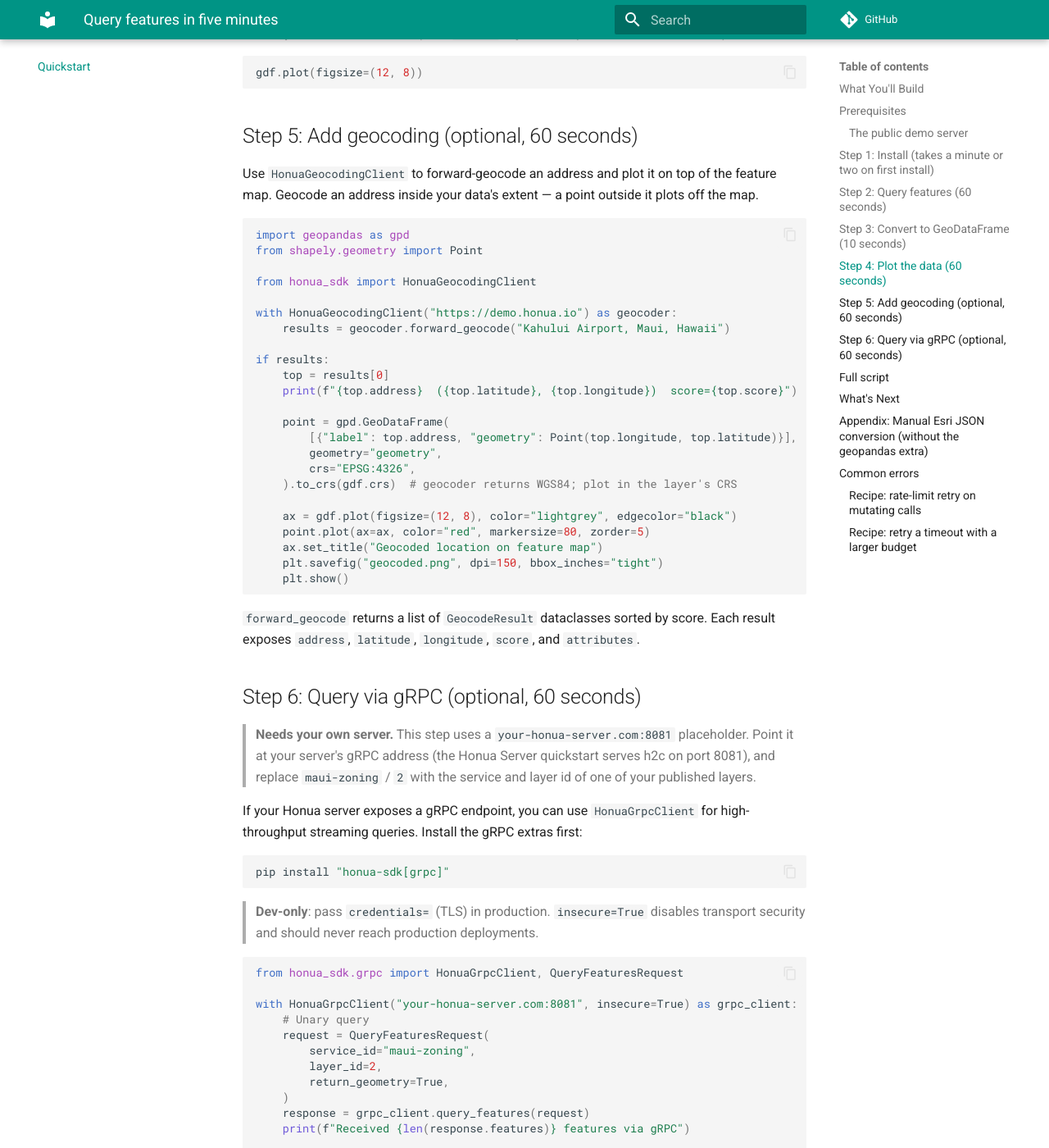
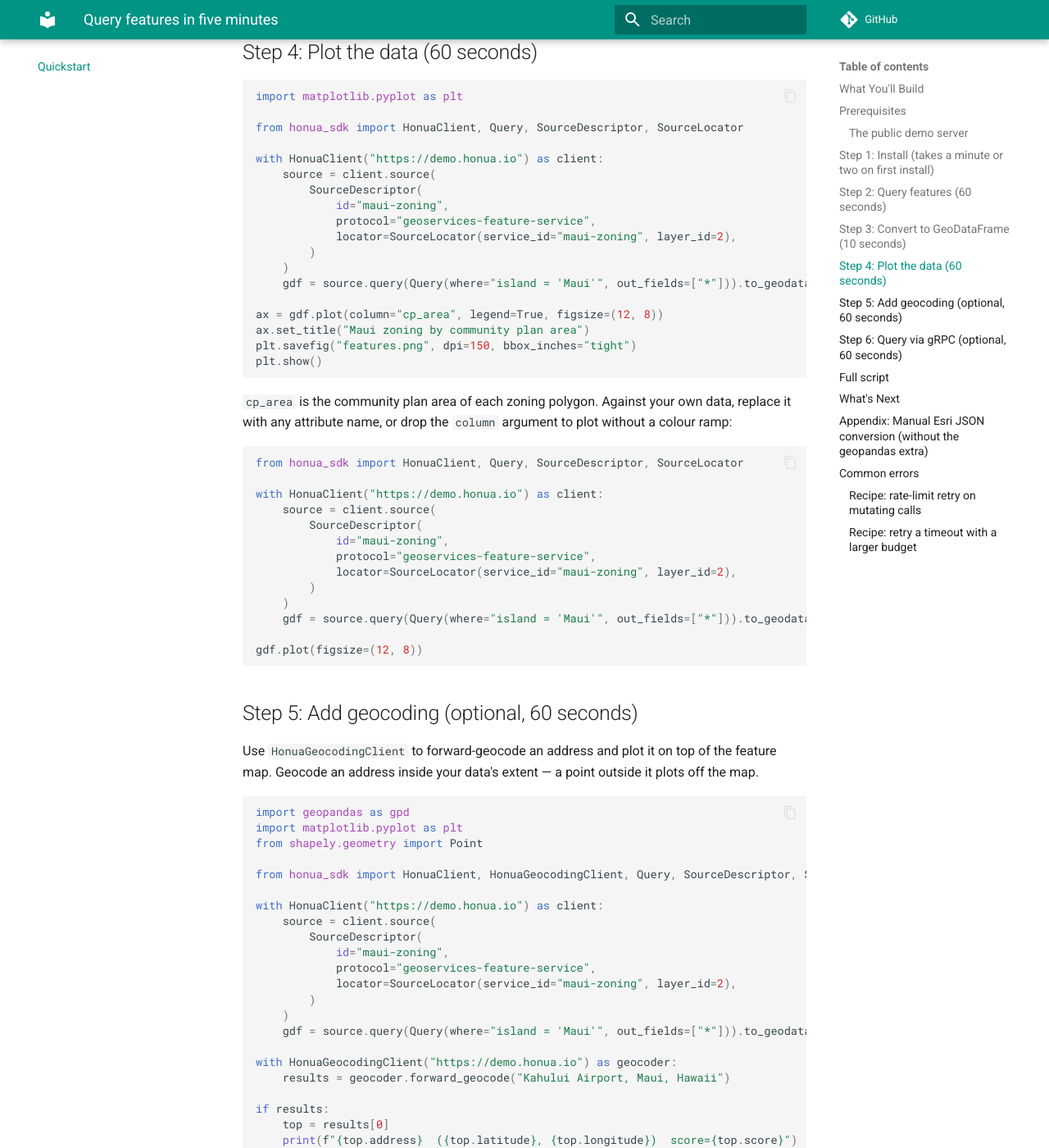
Before and after one commit to honua-io/honua-sdk-python, an MkDocs documentation site: the page built from docs/quickstart.md, in a window 1280 px wide and 1400 px high, scrolled down 2995 px. Shown: the whole window at 82% size. Built offline with MkDocs 1.6.1 and Material for MkDocs 9.7.7, drawn with Linux system fonts in a browser that asks for light colours; comment, search, counter and statistics services are not loaded; the version menu is left out; some of the changed text lies outside the part shown.

Commit message:
sdk-python executable docs: make the README, INSTALL, quickstart and packages/honua-sdk/README blocks run against the 2026.1 candidate (#251, #252, #253, #254) and fix the stale git-install tag and Console scope claim (#250)

````diff
--- a/docs/quickstart.md
+++ b/docs/quickstart.md
@@ -92,6 +92,18 @@
 Shapely glue code required:
 
 ```python
+from honua_sdk import HonuaClient, Query, SourceDescriptor, SourceLocator
+
+with HonuaClient("https://demo.honua.io") as client:
+    source = client.source(
+        SourceDescriptor(
+            id="maui-zoning",
+            protocol="geoservices-feature-service",
+            locator=SourceLocator(service_id="maui-zoning", layer_id=2),
+        )
+    )
+    result = source.query(Query(where="island = 'Maui'", out_fields=["*"]))
+
 gdf = result.to_geodataframe()
 print(gdf.head())
 print(gdf.crs)
@@ -107,6 +119,7 @@
 
 ```python
 from honua_sdk.geopandas import features_to_geodataframe
+from honua_sdk import HonuaClient
 
 with HonuaClient("https://demo.honua.io") as client:
     raw = client.query_features("maui-zoning", layer_id=2, where="island = 'Maui'")
@@ -125,6 +138,18 @@
 ```python
 import matplotlib.pyplot as plt
 
+from honua_sdk import HonuaClient, Query, SourceDescriptor, SourceLocator
+
+with HonuaClient("https://demo.honua.io") as client:
+    source = client.source(
+        SourceDescriptor(
+            id="maui-zoning",
+            protocol="geoservices-feature-service",
+            locator=SourceLocator(service_id="maui-zoning", layer_id=2),
+        )
+    )
+    gdf = source.query(Query(where="island = 'Maui'", out_fields=["*"])).to_geodataframe()
+
 ax = gdf.plot(column="cp_area", legend=True, figsize=(12, 8))
 ax.set_title("Maui zoning by community plan area")
 plt.savefig("features.png", dpi=150, bbox_inches="tight")
@@ -136,6 +161,18 @@
 without a colour ramp:
 
 ```python
+from honua_sdk import HonuaClient, Query, SourceDescriptor, SourceLocator
+
+with HonuaClient("https://demo.honua.io") as client:
+    source = client.source(
+        SourceDescriptor(
+            id="maui-zoning",
+            protocol="geoservices-feature-service",
+            locator=SourceLocator(service_id="maui-zoning", layer_id=2),
+        )
+    )
+    gdf = source.query(Query(where="island = 'Maui'", out_fields=["*"])).to_geodataframe()
+
 gdf.plot(figsize=(12, 8))
 ```
 
@@ -147,9 +184,20 @@
 
 ```python
 import geopandas as gpd
+import matplotlib.pyplot as plt
 from shapely.geometry import Point
 
-from honua_sdk import HonuaGeocodingClient
+from honua_sdk import HonuaClient, HonuaGeocodingClient, Query, SourceDescriptor, SourceLocator
+
+with HonuaClient("https://demo.honua.io") as client:
+    source = client.source(
+        SourceDescriptor(
+            id="maui-zoning",
+            protocol="geoservices-feature-service",
+            locator=SourceLocator(service_id="maui-zoning", layer_id=2),
+        )
+    )
+    gdf = source.query(Query(where="island = 'Maui'", out_fields=["*"])).to_geodataframe()
 
 with HonuaGeocodingClient("https://demo.honua.io") as geocoder:
     results = geocoder.forward_geocode("Kahului Airport, Maui, Hawaii")
@@ -217,14 +265,21 @@
 
 <!-- doc-run: blocked https://github.com/honua-io/honua-sdk-python/issues/259 -->
 ```python
+import asyncio
+
 from honua_sdk.grpc import HonuaGrpcAsyncClient, QueryFeaturesRequest
 
-async with HonuaGrpcAsyncClient("your-honua-server.com:8081", insecure=True) as grpc_client:
-    request = QueryFeaturesRequest(service_id="maui-zoning", layer_id=2)
-    response = await grpc_client.query_features(request)
+async def main() -> None:
+    async with HonuaGrpcAsyncClient("your-honua-server.com:8081", insecure=True) as grpc_client:
+        request = QueryFeaturesRequest(service_id="maui-zoning", layer_id=2)
+        response = await grpc_client.query_features(request)
+        print(f"Received {len(response.features)} features via gRPC")
 
-    async for page in grpc_client.query_features_stream(request):
-        print(f"Streamed {len(page.features)} features")
+        async for page in grpc_client.query_features_stream(request):
+            print(f"Streamed {len(page.features)} features")
+
+
+asyncio.run(main())
 ```
 
 ## Full script
@@ -417,20 +472,26 @@
 `HonuaTimeoutError` fires when a single request exceeds the client's configured
 timeout. For occasional slow queries, retry the same call with a one-shot
 `client.with_options(timeout=...)` override -- this returns a lightweight clone
-that shares the underlying transport, so it does not reconnect. `SERVER` and
-`ZONING` are the ones defined in the example above:
+that shares the underlying transport, so it does not reconnect:
 
 ```python
-from honua_sdk import HonuaClient, HonuaTimeoutError, Query
+from honua_sdk import HonuaClient, HonuaTimeoutError, Query, SourceDescriptor, SourceLocator
+
+server = "https://demo.honua.io"
+zoning = SourceDescriptor(
+    id="maui-zoning",
+    protocol="geoservices-feature-service",
+    locator=SourceLocator(service_id="maui-zoning", layer_id=2),
+)
 
 query = Query(where="island = 'Maui'")
 
-with HonuaClient(SERVER, timeout=5.0) as client:
+with HonuaClient(server, timeout=5.0) as client:
     try:
-        result = client.source(ZONING).query(query)
+        result = client.source(zoning).query(query)
     except HonuaTimeoutError:
         # One-shot bigger budget; original client keeps its 5s default.
-        result = client.with_options(timeout=60.0).source(ZONING).query(query)
+        result = client.with_options(timeout=60.0).source(zoning).query(query)
 ```
 
 See [troubleshooting.md](troubleshooting.md) for more.
````
Also changed, not shown: INSTALL.md (+2 -2 lines), README.md (+18 -11 lines), packages/honua-sdk/README.md (+17 -10 lines).
